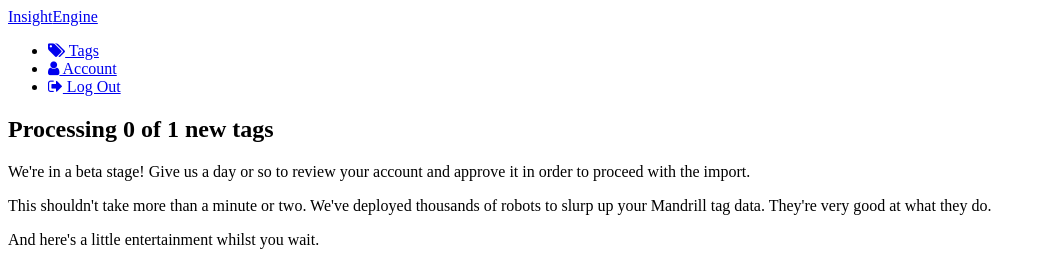
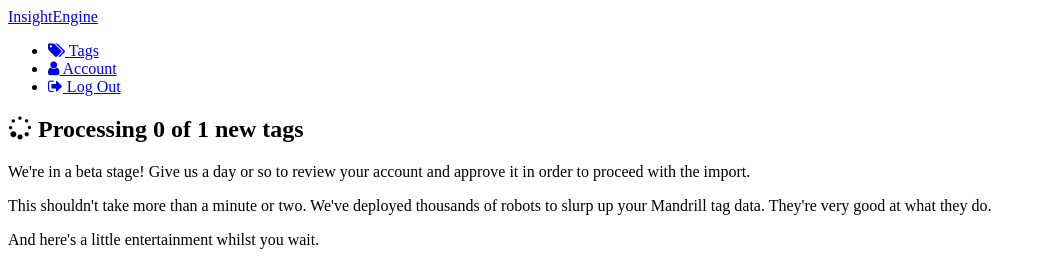
Before and after one commit to kalenjordan/insightengine, a PHP site: template template/manage/import_tags.html.twig in a window 1280 px wide. Shown: the top 262 px of the page, without its empty margins (0-1046 px from the left). Run offline with PHP 8.4, Linux system fonts and the light colour scheme; the template is opened without the code that fills it: most values are stand-ins (such as "Sample title", 1, 10 or a date in 2020); some libraries are stand-ins or nearby versions.

Commit message:
Little spinner next to the processing title in import

```diff
--- a/template/manage/import_tags.html.twig
+++ b/template/manage/import_tags.html.twig
@@ -6,7 +6,7 @@
     <div class="hero border-bottom">
         <div class="hero-titles">
             <h2 class="hero-tagline">
-                Processing <span class="completed-count">0</span> of <span class="total_count">{{ tags|length }}</span> new tags
+                <i class="fa fa-spinner fa-pulse"></i> Processing <span class="completed-count">0</span> of <span class="total_count">{{ tags|length }}</span> new tags
             </h2>
         </div>
     </div>
```
